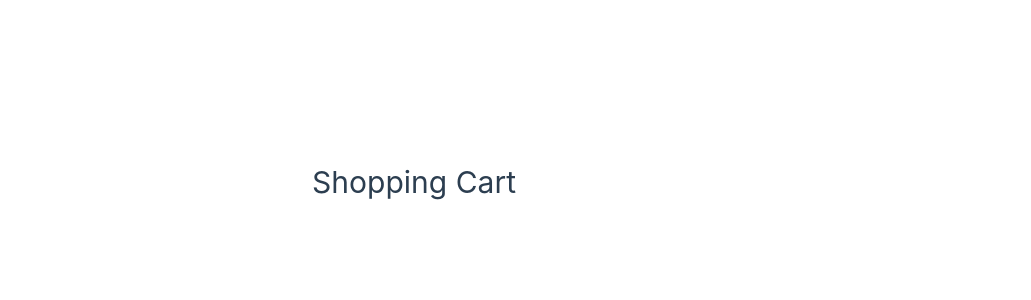
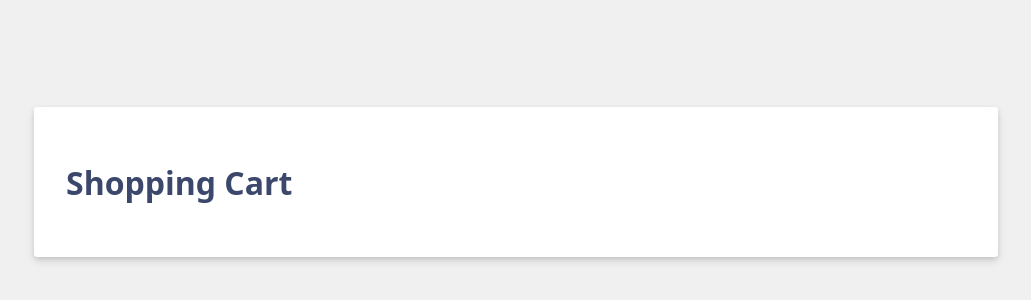
Before and after one commit to Yampyyii/DADM-2024B, a Vue app: page / in a window 1280 px wide. Shown: the part 218-518 px from the top of the page, without its empty margins (124-1155 px from the left). Built offline with nearby package versions, Linux system fonts and the light colour scheme.

Commit message:
FEAT: main.cc Add the global app styles

```diff
--- a/src/assets/base.css
+++ /dev/null
@@ -1,86 +0,0 @@
-/* color palette from <https://github.com/vuejs/theme> */
-:root {
-  --vt-c-white: #ffffff;
-  --vt-c-white-soft: #f8f8f8;
-  --vt-c-white-mute: #f2f2f2;
-
-  --vt-c-black: #181818;
-  --vt-c-black-soft: #222222;
-  --vt-c-black-mute: #282828;
-
-  --vt-c-indigo: #2c3e50;
-
-  --vt-c-divider-light-1: rgba(60, 60, 60, 0.29);
-  --vt-c-divider-light-2: rgba(60, 60, 60, 0.12);
-  --vt-c-divider-dark-1: rgba(84, 84, 84, 0.65);
-  --vt-c-divider-dark-2: rgba(84, 84, 84, 0.48);
-
-  --vt-c-text-light-1: var(--vt-c-indigo);
-  --vt-c-text-light-2: rgba(60, 60, 60, 0.66);
-  --vt-c-text-dark-1: var(--vt-c-white);
-  --vt-c-text-dark-2: rgba(235, 235, 235, 0.64);
-}
-
-/* semantic color variables for this project */
-:root {
-  --color-background: var(--vt-c-white);
-  --color-background-soft: var(--vt-c-white-soft);
-  --color-background-mute: var(--vt-c-white-mute);
-
-  --color-border: var(--vt-c-divider-light-2);
-  --color-border-hover: var(--vt-c-divider-light-1);
-
-  --color-heading: var(--vt-c-text-light-1);
-  --color-text: var(--vt-c-text-light-1);
-
-  --section-gap: 160px;
-}
-
-@media (prefers-color-scheme: dark) {
-  :root {
-    --color-background: var(--vt-c-black);
-    --color-background-soft: var(--vt-c-black-soft);
-    --color-background-mute: var(--vt-c-black-mute);
-
-    --color-border: var(--vt-c-divider-dark-2);
-    --color-border-hover: var(--vt-c-divider-dark-1);
-
-    --color-heading: var(--vt-c-text-dark-1);
-    --color-text: var(--vt-c-text-dark-2);
-  }
-}
-
-*,
-*::before,
-*::after {
-  box-sizing: border-box;
-  margin: 0;
-  font-weight: normal;
-}
-
-body {
-  min-height: 100vh;
-  color: var(--color-text);
-  background: var(--color-background);
-  transition:
-    color 0.5s,
-    background-color 0.5s;
-  line-height: 1.6;
-  font-family:
-    Inter,
-    -apple-system,
-    BlinkMacSystemFont,
-    'Segoe UI',
-    Roboto,
-    Oxygen,
-    Ubuntu,
-    Cantarell,
-    'Fira Sans',
-    'Droid Sans',
-    'Helvetica Neue',
-    sans-serif;
-  font-size: 15px;
-  text-rendering: optimizeLegibility;
-  -webkit-font-smoothing: antialiased;
-  -moz-osx-font-smoothing: grayscale;
-}
--- a/src/assets/main.css
+++ b/src/assets/main.css
@@ -1,35 +1,161 @@
-@import './base.css';
+body {
+  background: #F0F0F0;
+  height: 100vh;
+  width: 100vw;
+  font-family: system-ui, BlinkMacSystemFont, -apple-system, Segoe UI, Roboto,
+    Oxygen, Ubuntu, Cantarell, Fira Sans, Droid Sans, Helvetica Neue, sans-serif;
+  display: flex;
+  align-items: center;
+  justify-content: center;
+  margin: 0;
+  padding: 0;
+}
+
+.counter {
+  font-size: 0.8rem;
+  padding-left: 10px;
+  padding-right: 10px;
+}
 
 #app {
-  max-width: 1280px;
-  margin: 0 auto;
+  background: #FFFFFF;
   padding: 2rem;
-  font-weight: normal;
+  margin: 1rem;
+  border-radius: 3px;
+  box-shadow: 0 4px 8px 0 rgba(0, 0, 0, 0.12), 0 2px 4px 0 rgba(0, 0, 0, 0.08);
+  width: 95%;
+  max-width: 900px;
 }
 
-a,
-.green {
-  text-decoration: none;
-  color: hsla(160, 100%, 37%, 1);
-  transition: 0.4s;
-  padding: 3px;
+h1 {
+  color: #3C486B;
 }
 
-@media (hover: hover) {
-  a:hover {
-    background-color: hsla(160, 100%, 37%, 0.2);
-  }
+ul {
+  list-style: none;
+  padding: 0;
 }
 
-@media (min-width: 1024px) {
-  body {
-    display: flex;
-    place-items: center;
-  }
+a {
+  color: #F9D949;
+  font-size: 1.25rem;
+  transition: all 0.1s ease-in;
+  margin-top: 0.5rem;
+  display: block;
+}
 
-  #app {
-    display: grid;
-    grid-template-columns: 1fr 1fr;
-    padding: 0 2rem;
-  }
+a:hover {
+  color: #F45050;
 }
+
+li,
+p {
+  display: flex;
+  align-items: center;
+  line-height: 1.75;
+  letter-spacing: 0.5px;
+  color: #3C486B;
+  font-size: 1.25rem;
+  cursor: pointer;
+  transition: all 0.1s ease-in;
+}
+
+li:hover {
+  color: #F45050;
+}
+
+li input {
+  margin: 0 0.5rem 0;
+}
+
+#shopping-list > input,
+#shopping-list > select {
+  width: 100%;
+  border-radius: 3px;
+  box-shadow: 0 2px 4px 0 rgba(0, 0, 0, 0.1);
+  border: 1px solid #F0F0F0;
+  color: #606f7b;
+  padding: 0.5rem 0.75rem;
+  box-sizing: border-box;
+  font-size: 1rem;
+  letter-spacing: 0.5px;
+  margin: 0.5rem 0;
+}
+
+.add-item-form,
+.header {
+  display: flex;
+  align-items: center;
+  justify-content: space-between;
+}
+
+.add-item-form input {
+  width: 70%;
+  border-radius: 3px;
+  box-shadow: 0 2px 4px 0 rgba(0, 0, 0, 0.1);
+  border: 1px solid #F0F0F0;
+  color: #606f7b;
+  padding: 0.5rem 0.75rem;
+  box-sizing: border-box;
+  font-size: 1rem;
+  letter-spacing: 0.5px;
+  margin: 0.5rem 0;
+}
+
+.btn {
+  border: none;
+  border-radius: 3px;
+  margin: auto 0;
+  padding: 0.5rem 0.75rem;
+  flex-shrink: 0;
+  cursor: pointer;
+  font-size: 0.9rem;
+  letter-spacing: 0.5px;
+  transition: all 0.1s ease-in;
+}
+
+.btn[disabled] {
+  background: #8795a1;
+}
+
+.btn[disabled]:hover {
+  background: #606f7b;
+}
+
+.btn-primary {
+  background: #F9D949;
+  color: #FFFFFF;
+}
+
+.btn-primary:hover {
+  background: #F45050;
+}
+
+.btn-cancel {
+  background: #F45050;
+  color: #FFFFFF;
+}
+
+.btn-cancel:hover {
+  background: #F45050;
+  color: #FFFFFF;
+}
+
+.strikeout {
+  text-decoration: line-through;
+  color: #b8c2cc;
+}
+
+.strikeout:hover {
+  color: #8795a1;
+}
+
+.priority {
+  color: #de751f;
+}
+
+input[type="checkbox"] {
+  display: inline !important;
+  box-shadow: none;
+  width: auto;
+}
```
